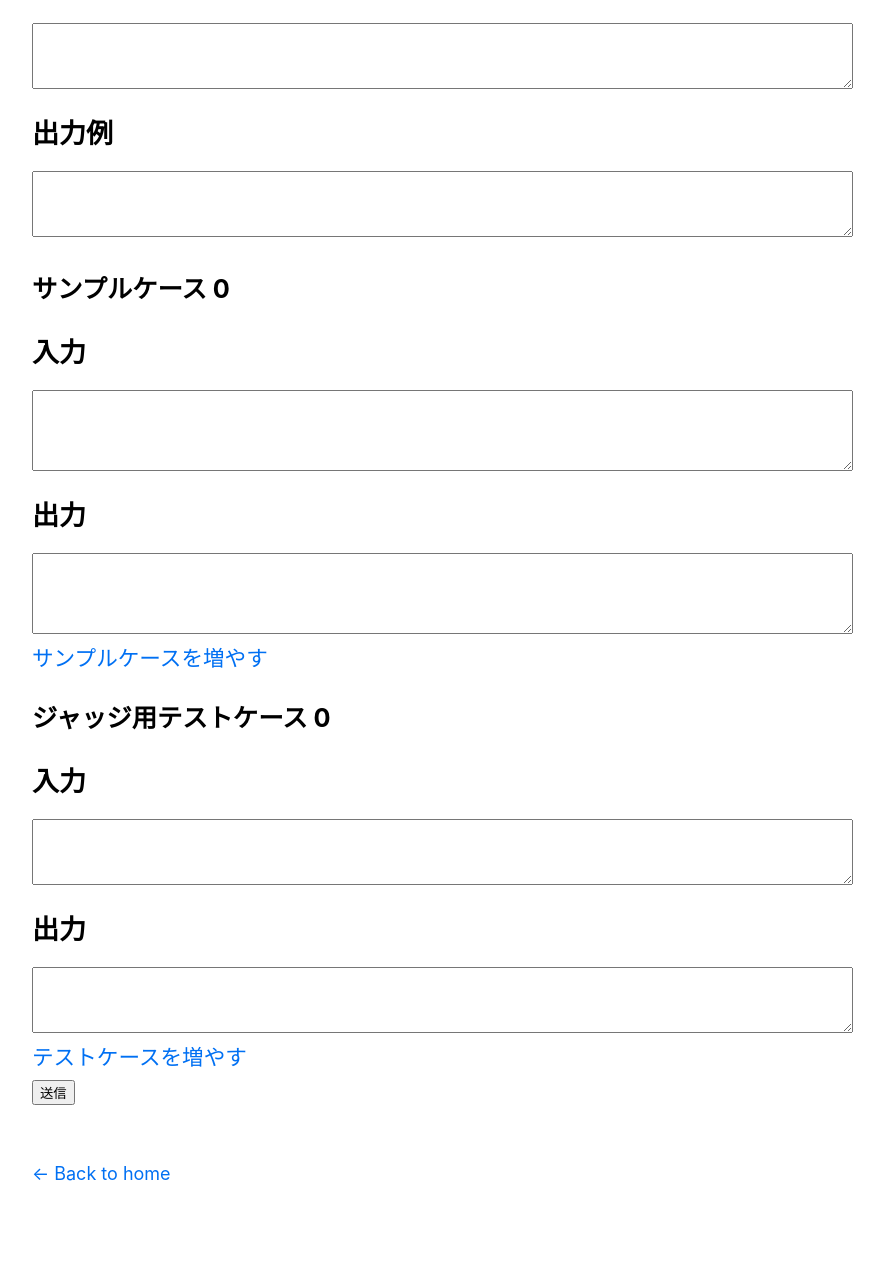
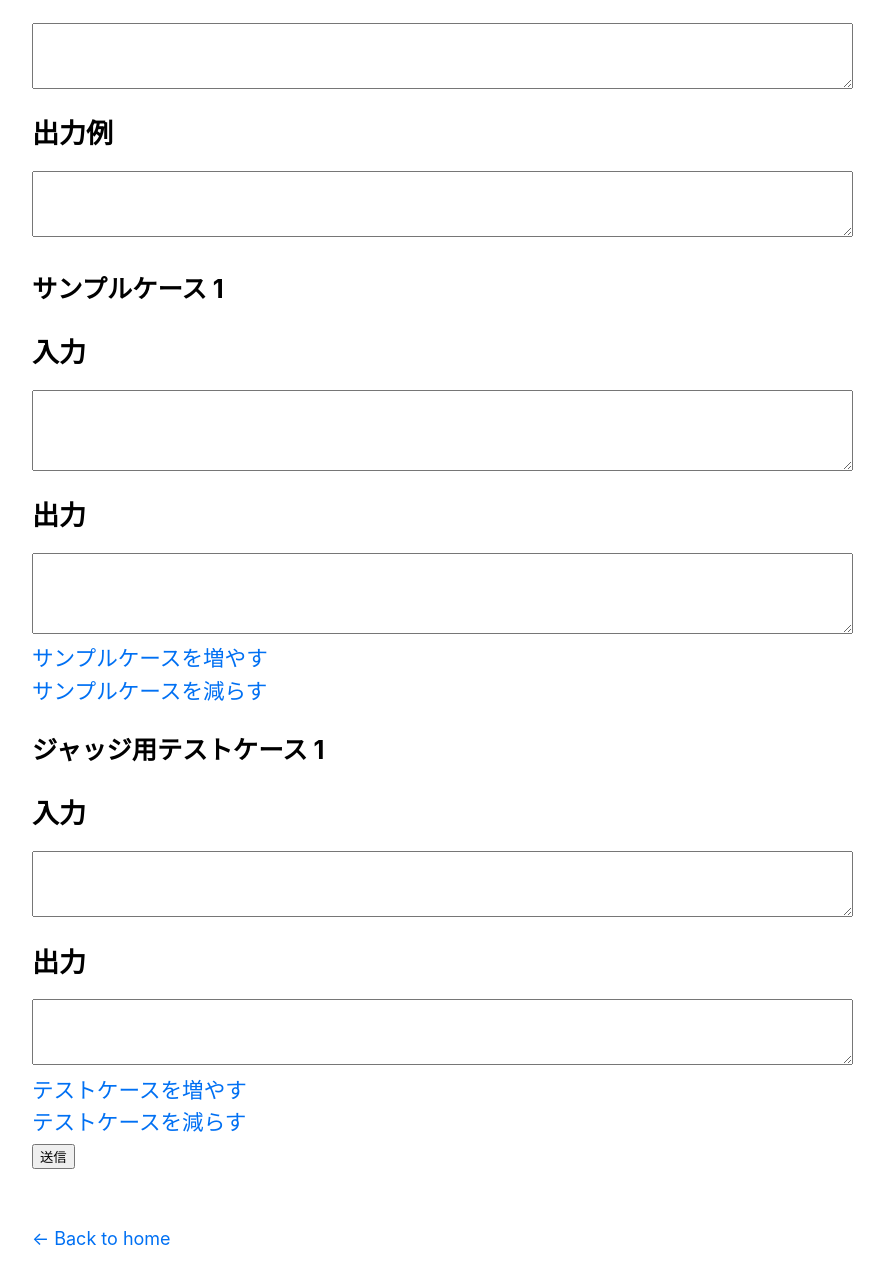
Before and after one commit to onsd/judgeServer, a Next.js app in the folder client/: page /createQuestion in a window 1280 px wide. Shown: the part 880-2165 px from the top of the page, without its empty margins (302-1186 px from the left). Built offline with nearby package versions, Linux system fonts and the light colour scheme.

Commit message:
増やしたら減らせない箇所の修正

```diff
--- a/client/pages/createQuestion.tsx
+++ b/client/pages/createQuestion.tsx
@@ -80,8 +80,8 @@ const createQuestion: React.FC = () => {
             validation: validation,
             input: input,
             output: output,
+            samplecase: samplecase,
             testcase: testcase,
-            samplecase: samplecase
         }
         fetch(process.env.API_ENDPOINT + "/api/questions",
         {
@@ -123,7 +123,7 @@ const createQuestion: React.FC = () => {
                 {
                 samplecase.map((value,index) =>
                     <div key={index+1}>
-                        <h3 key={"samplecase-title-"+index.toString()}>サンプルケース {index}</h3>
+                        <h3 key={"samplecase-title-"+index.toString()}>サンプルケース {index+1}</h3>
                         <h3 key={"samplecase-input-name-"+index.toString()} className={utilStyles.headingLg}>入力</h3>
                         <textarea name="input" key={"samplecase-input-"+index.toString()} cols={100} rows={5}
                             value={samplecase[index].Input}
@@ -136,11 +136,13 @@ const createQuestion: React.FC = () => {
                 )
                 }
                 <a onClick={e=>setSamplecase([...samplecase, {Input:"", Output:""}])}>サンプルケースを増やす</a><br/>
+                <a onClick={e=>setSamplecase(samplecase.slice(0,samplecase.length-1))}>サンプルケースを減らす</a>
+
 
                 {
                 testcase.map((value,index) =>
                     <div key={index+1}>
-                        <h3 key={"testcase-title-"+index.toString()}>ジャッジ用テストケース {index}</h3>
+                        <h3 key={"testcase-title-"+index.toString()}>ジャッジ用テストケース {index+1}</h3>
                         <h3 key={"testcase-input-name-"+index.toString()} className={utilStyles.headingLg}>入力</h3>
                         <textarea name="input" key={"testcase-input-"+index.toString()} cols={100} rows={4}
                             value={testcase[index].Input}
@@ -153,6 +155,8 @@ const createQuestion: React.FC = () => {
                 )
                 }
                 <a onClick={e=>setTestcase([...testcase, {Input:"", Output:""}])}>テストケースを増やす</a><br/>
+                <a onClick={e=>setTestcase(testcase.slice(0,testcase.length-1))}>テストケースを減らす</a>
+<br/>
 
 
 
```
